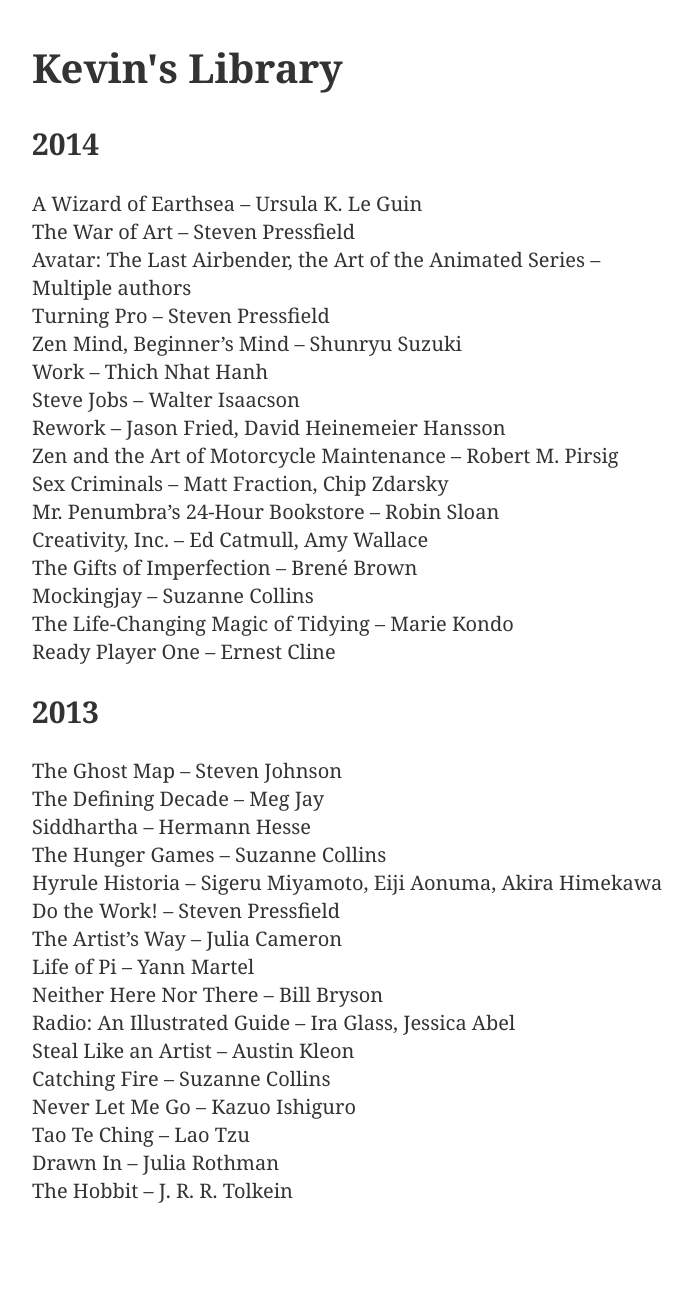
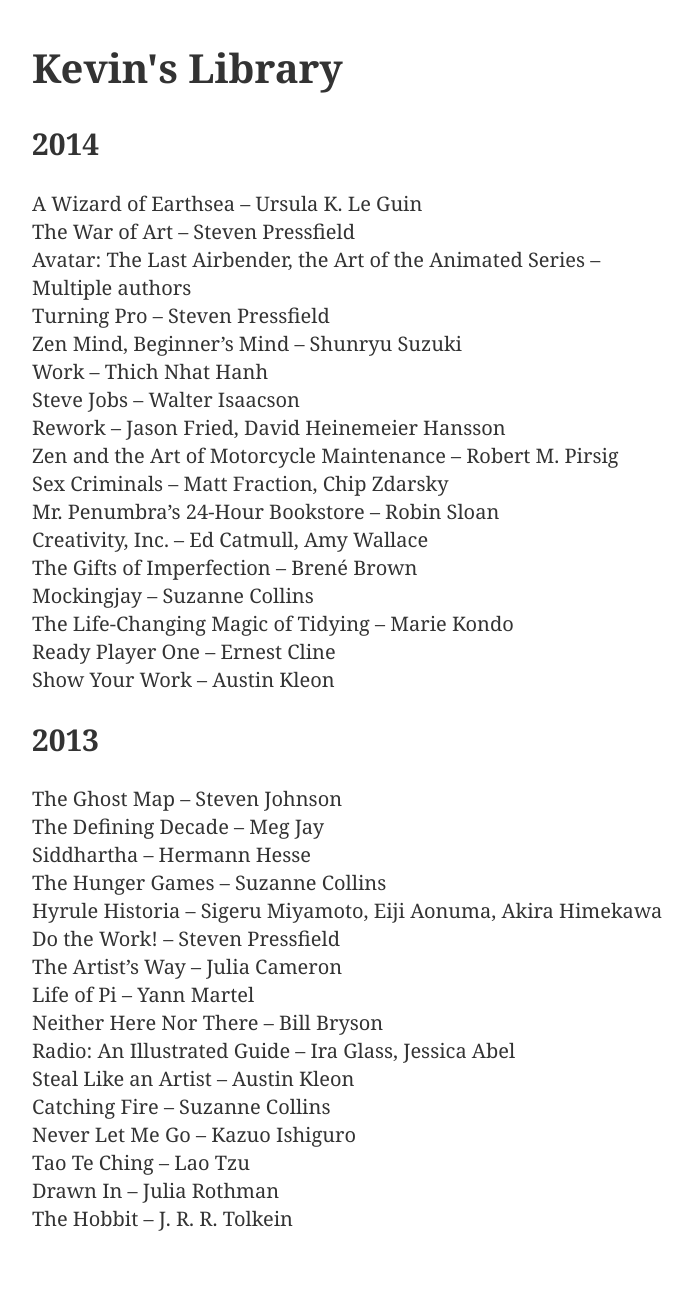
Before and after one commit to kmcgillivray/librarie, a Jekyll site: the page built from index.md, in a window 1280 px wide. Shown: the whole page, without its empty margins (283-975 px from the left). Built offline with Jekyll 4.4.1, drawn with Linux system fonts in a browser that asks for light colours; before the commit the page ends 1285 px from its top, so only the background shows below that.

Commit message:
Add a book.

```diff
--- a/index.md
+++ b/index.md
@@ -21,6 +21,7 @@ title: Kevin's Library
 * Mockingjay – Suzanne Collins
 * The Life-Changing Magic of Tidying – Marie Kondo
 * Ready Player One – Ernest Cline
+* Show Your Work – Austin Kleon
 
 ## 2013
 
```
